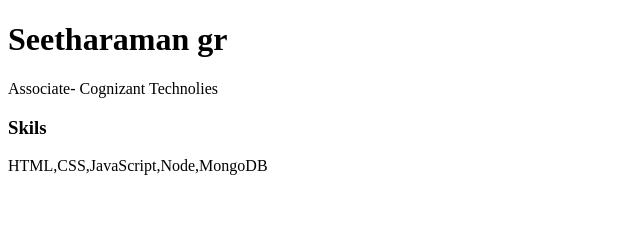
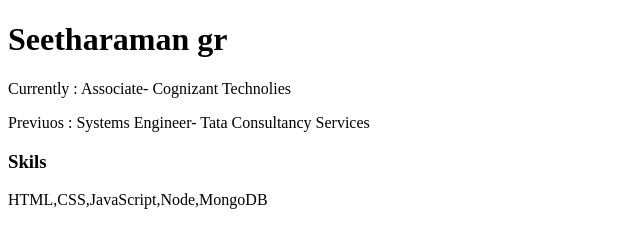
Before and after one commit to grsind19/grsind19.github.io, a plain HTML site: page index.html in a window 1280 px wide. Shown: the whole page, without its empty margins (0-640 px from the left). Drawn offline with Linux system fonts and the light colour scheme.

Commit message:
changes
Changes

```diff
--- a/index.html
+++ b/index.html
@@ -1,8 +1,10 @@
 <!DOCTYPE html>
 <html>
+<title>Seetharama gr</title>
 <body>
 <h1>Seetharaman gr</h1>
-<p>Associate- Cognizant Technolies</p>
+<p>Currently : Associate- Cognizant Technolies</p>
+<p>Previuos : Systems Engineer- Tata Consultancy Services</p>
 <h3>Skils</h3>
 HTML,CSS,JavaScript,Node,MongoDB
 </body>
```
